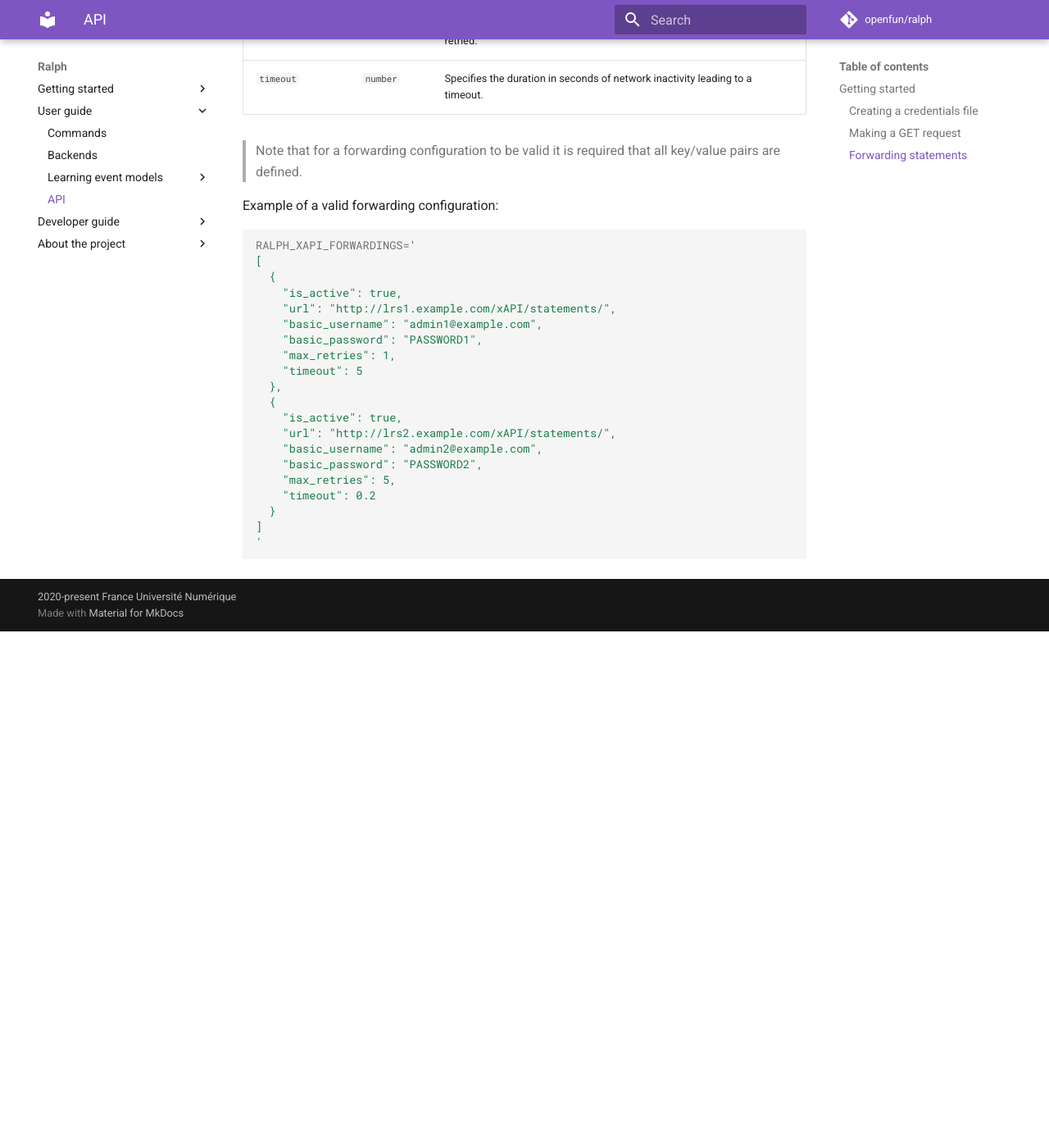
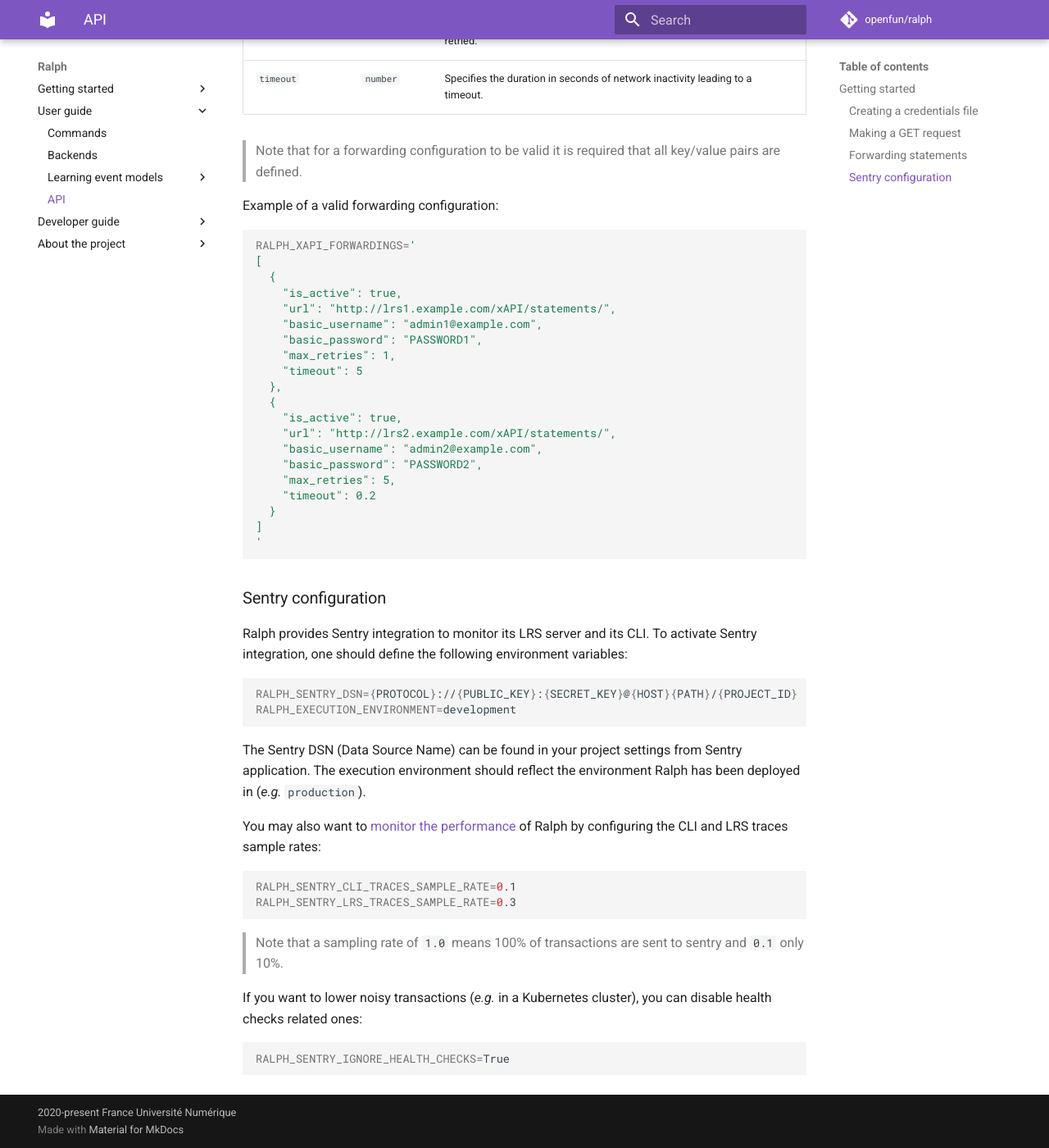
Before and after one commit to openfun/ralph, an MkDocs documentation site: the page built from docs/api.md, in a window 1280 px wide and 1400 px high, scrolled down 2275 px. Shown: the whole window at 82% size. Built offline with MkDocs 1.6.1 and Material for MkDocs 9.7.7, drawn with Linux system fonts in a browser that asks for light colours; comment, search, counter and statistics services are not loaded; before the commit the page ends 3045 px from its top, so only the background shows below that.

Commit message:
🔧(project) improve sentry integration
Sentry configuration is now documented.
We can now ignore health check routes of the API to avoid pollution.

````diff
--- a/docs/api.md
+++ b/docs/api.md
@@ -130,3 +130,27 @@
 ]
 '
 ```
+
+### Sentry configuration
+
+Ralph provides Sentry integration to monitor its LRS server and its CLI.
+To activate Sentry integration, one should define the following environment variables:
+
+```bash
+RALPH_SENTRY_DSN={PROTOCOL}://{PUBLIC_KEY}:{SECRET_KEY}@{HOST}{PATH}/{PROJECT_ID}
+RALPH_EXECUTION_ENVIRONMENT=development
+```
+
+The Sentry DSN (Data Source Name) can be found in your project settings from Sentry application. The execution environment should reflect the environment Ralph has been deployed in (_e.g._ `production`).
+
+You may also want to [monitor the performance](https://develop.sentry.dev/sdk/performance/) of Ralph by configuring the CLI and LRS traces sample rates:
+```bash
+RALPH_SENTRY_CLI_TRACES_SAMPLE_RATE=0.1
+RALPH_SENTRY_LRS_TRACES_SAMPLE_RATE=0.3
+```
+> Note that a sampling rate of `1.0` means 100% of transactions are sent to sentry and `0.1` only 10%.
+
+If you want to lower noisy transactions (_e.g._ in a Kubernetes cluster), you can disable health checks related ones:
+```bash
+RALPH_SENTRY_IGNORE_HEALTH_CHECKS=True
+```
--- a/src/helm/ralph/templates/deployment.yaml
+++ b/src/helm/ralph/templates/deployment.yaml
@@ -58,6 +58,8 @@
               value: "/app/.ralph"
             - name: RALPH_AUTH_FILE
               value: "/var/run/ralph/auth.json"
+            - name: RALPH_SENTRY_IGNORE_HEALTH_CHECKS
+              value: "{{ .Values.ralph.sentry_ignore_health_checks }}"
             - name: RALPH_BACKENDS__DATABASE__ES__CLIENT_OPTIONS__ca_certs
               value: "/usr/local/share/ca-certificates/es-cluster.pem"
           envFrom:
--- a/src/helm/ralph/values.yaml
+++ b/src/helm/ralph/values.yaml
@@ -84,6 +84,7 @@
   prefix: "traefik"
   acme_enabled_route_prefix: "traefik.acme"
   secret_name: "secret-ralph"
+  sentry_ignore_health_checks: false
   volume_history:
     size: 2Gi
     access_modes: ReadWriteMany
--- a/src/tray/templates/services/app/deploy.yml.j2
+++ b/src/tray/templates/services/app/deploy.yml.j2
@@ -74,6 +74,8 @@
               value: "/app/.ralph"
             - name: RALPH_AUTH_FILE
               value: "/var/run/ralph/auth.json"
+            - name: RALPH_SENTRY_IGNORE_HEALTH_CHECKS
+              value: "{{ ralph_sentry_ignore_health_checks }}"
 {% if ralph_mount_es_ca_secret %}
             - name: RALPH_BACKENDS__DATABASE__ES__CLIENT_OPTIONS__ca_certs
               value: "/usr/local/share/ca-certificates/es-cluster.pem"
--- a/src/tray/vars/all/main.yml
+++ b/src/tray/vars/all/main.yml
@@ -42,3 +42,4 @@
   - "8000"
 ralph_lrs_auth_secret_name: "ralph-lrs-auth-{{ ralph_vault_checksum | default('undefined_ralph_vault_checksum') }}"
 ralph_ingress_class_name: "{{ default_ingress_class_name }}"
+ralph_sentry_ignore_health_checks: false
````
Also changed, not shown: CHANGELOG.md (+1 -0 lines), 3 other files.
